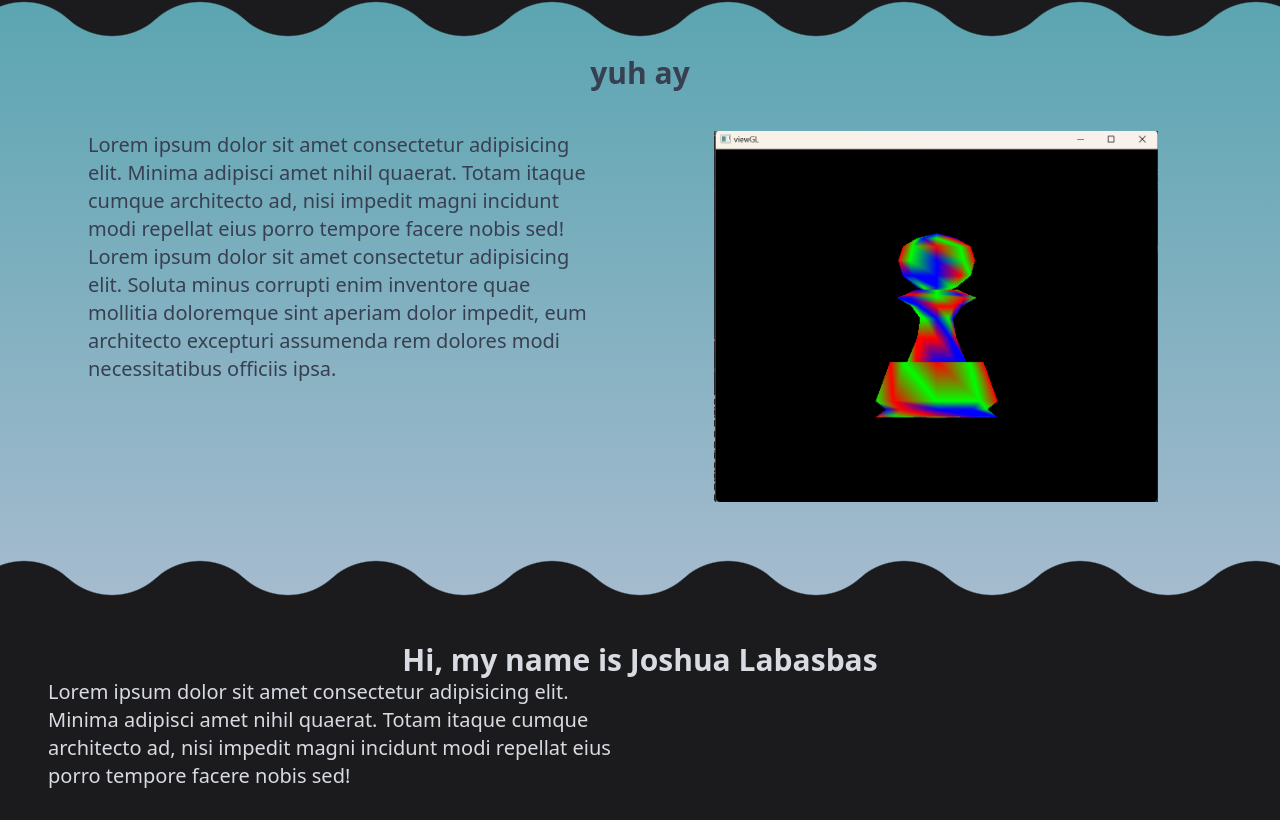
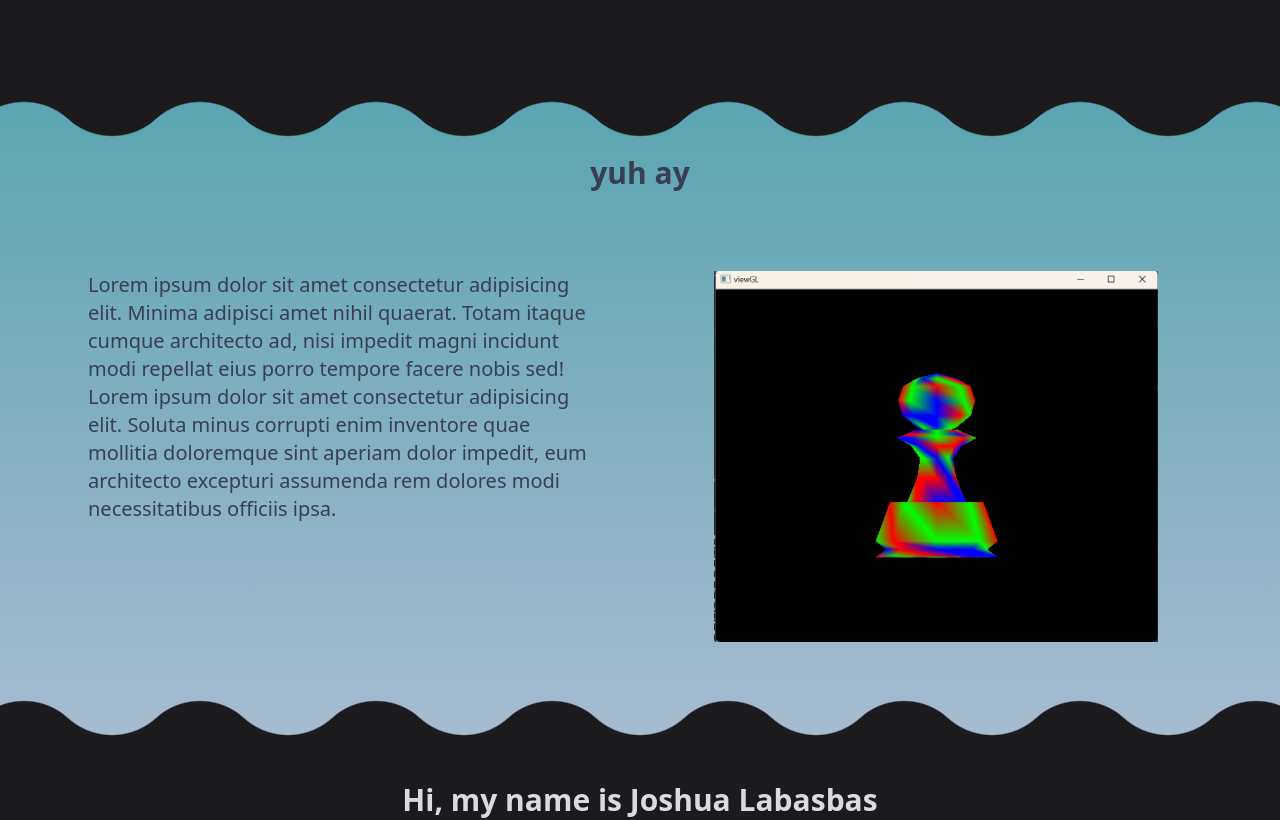
Before and after one commit to hoshbosh/hoshlabosh, a React (Vite) app: page / in a window 1280 px wide. Shown: the part 513-1333 px from the top of the page. Built offline with nearby package versions, Linux system fonts and the light colour scheme.

Commit message:
fades and slides

```diff
--- a/src/App.tsx
+++ b/src/App.tsx
@@ -15,7 +15,7 @@ function App() {
           Lorem ipsum dolor sit amet consectetur adipisicing elit. Minima adipisci amet nihil quaerat. Totam itaque cumque architecto ad, nisi impedit magni incidunt modi repellat eius porro tempore facere nobis sed!
           Lorem ipsum dolor sit amet consectetur adipisicing elit. Soluta minus corrupti enim inventore quae mollitia doloremque sint aperiam dolor impedit, eum architecto excepturi assumenda rem dolores modi necessitatibus officiis ipsa.
           </div>
-          <img className=" w-3/4" src='./pawn.png'/>
+          <img className=" w-3/4 slide-in fade-in from-right" src='./pawn.png'/>
           <div className='lg:min-w-1/4'></div>
         </Section>
         <Section isHighlight={false} title="Hi, my name is Joshua Labasbas">
--- a/src/index.css
+++ b/src/index.css
@@ -6,3 +6,6 @@
 :root{
     background-color: #1B1B1E;
 }
+body{
+    overflow-x: hidden;
+}
--- a/src/section/Section.css
+++ b/src/section/Section.css
@@ -8,9 +8,30 @@
     }
     .text{
       @apply text-xl text-plat sm:flex md:grid sm:flex-col md:grid-cols-2 sm:place-items-center items-center md:justify-around space-y-10
-      flex-wrap
+      flex-wrap pt-10
     }
     .title{
         @apply text-3xl font-bold
     }
 }
+.fade-in{
+  opacity: 0;
+  transition: opacity 250ms ease-in;
+}
+.fade-in.appear{
+  opacity: 1;
+}
+.from-left{
+  transform: translateX(-65%);
+}
+.from-right{
+  transform: translateX(65%);
+}
+.from-left,
+.from-right{
+  transition: transform 400ms ease-in;
+}
+.from-left.appear,
+.from-right.appear{
+  transform: translateX(0);
+}
--- a/src/section/Section.tsx
+++ b/src/section/Section.tsx
@@ -1,15 +1,17 @@
 import { PropsWithChildren } from "react"
 import './Section.css'
+import { useEffect } from "react"
+import { fadeIns } from "./observer"
 type props={
     isHighlight: boolean,
     title: String
 }
 const Section=(props:PropsWithChildren<props>)=>{
-    // console.log('text '+(props.isHighlight?"text-charcoal":'text-plat'))
-    // console.log('section '+!props.isHighlight?"pb-5":"box bg-gradient-to-t to-moonstone from-powderBlue")
-
+    useEffect(()=>{
+        fadeIns(props.isHighlight)
+    }, [])
     return(
-        <div className={'section '+(!props.isHighlight?"pb-5 pt-5":"pt-20 box bg-gradient-to-t to-moonstone from-powderBlue")}>
+        <div className={'section fade-in'+(!props.isHighlight?"pb-5 pt-5 fade-in":"   pt-20 box bg-gradient-to-t to-moonstone from-powderBlue")}>
             <div className={'title text-center '+(props.isHighlight?'text-charcoal':'text-plat')}>
                 {props.title}
             </div>
--- /dev/null
+++ b/src/section/observer.ts
@@ -0,0 +1,36 @@
+export const fadeIns=(isHightlight:boolean)=>{
+    const faders=document.querySelectorAll('.fade-in')
+    const sliders=document.querySelectorAll('.slide-in')
+    const appearOptions={
+        threshold:isHightlight?1:0.5,
+        rootMargin:isHightlight?"0px 0px -200px 0px":"0px 0px -100px 0px"
+    }
+    const fadeOnScroll=new IntersectionObserver((entries, appearOnScroll)=>{
+        entries.forEach((entry)=>{
+            if(!entry.isIntersecting){
+                return
+            }else{
+                entry.target.classList.add('appear')
+                appearOnScroll.unobserve(entry.target)
+            }
+        })
+    },appearOptions)
+    const slideOnScroll=new IntersectionObserver((entries, appearOnScroll)=>{
+        entries.forEach((entry)=>{
+            if(!entry.isIntersecting){
+                return
+            }else{
+                entry.target.classList.add('appear')
+                appearOnScroll.unobserve(entry.target)
+            }
+        })
+    },{
+        threshold:0.5
+    })
+    faders.forEach(fader=>{
+        fadeOnScroll.observe(fader)
+    })
+    sliders.forEach(slider=>{
+        slideOnScroll.observe(slider)
+    })
+}
```
